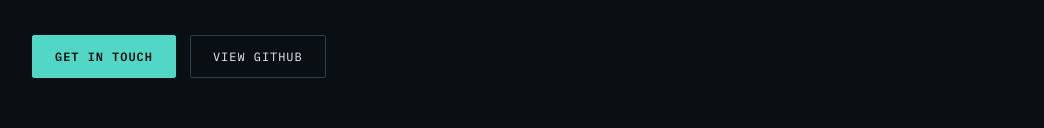
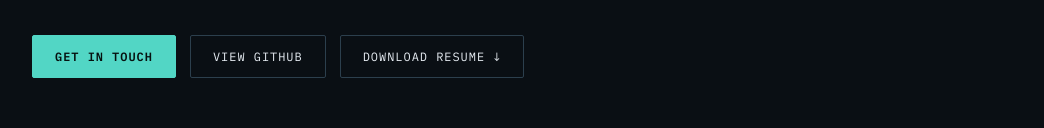
Before and after one commit to abhijarvis/Abhishek_website, a plain HTML site: page index.html in a window 1280 px wide. Shown: the part 486-614 px from the top of the page, without its empty margins (116-1160 px from the left). Drawn offline with Linux system fonts and the light colour scheme.

Commit message:
Add Download Resume button to portfolio

```diff
--- a/index.html
+++ b/index.html
@@ -20,18 +20,9 @@ h2{font:13px var(--mono);letter-spacing:.12em;text-transform:uppercase;color:var
 </head>
 <body>
 <nav><div class="wrap"><a class="logo" href="#top">ABHISHEK PANDIT</a><ul class="navlinks"><li><a href="#about">About</a></li><li><a href="#work">What I Do</a></li><li><a href="#skills">Skills</a></li><li><a href="#experience">Experience</a></li><li><a href="#contact">Contact</a></li></ul></div></nav>
-<header class="hero" id="top"><div class="wrap"><div class="hero-eyebrow">Senior Software Engineer · Safety-Critical Embedded Systems</div><h1>I build the software that keeps <span class="accent">closed-loop control</span> honest — from sensor to engine.</h1><p class="hero-sub">8+ years designing embedded software and hardware, now focused on FADEC and avionics ECU platforms at Tata Consultancy Services. Requirements to verification, with nothing left to chance.</p><div class="hero-actions"><a class="btn btn-primary" href="#contact">Get in touch</a><a class="btn btn-ghost" href="https://github.com/abhijarvis" target="_blank" rel="noopener">View GitHub</a></div>
+<header class="hero" id="top"><div class="wrap"><div class="hero-eyebrow">Senior Software Engineer · Safety-Critical Embedded Systems</div><h1>I build the software that keeps <span class="accent">closed-loop control</span> honest — from sensor to engine.</h1><p class="hero-sub">8+ years designing embedded software and hardware, now focused on FADEC and avionics ECU platforms at Tata Consultancy Services. Requirements to verification, with nothing left to chance.</p><div class="hero-actions"><a class="btn btn-primary" href="#contact">Get in touch</a><a class="btn btn-ghost" href="https://github.com/abhijarvis" target="_blank" rel="noopener">View GitHub</a><a class="btn btn-ghost" href="Abhishek_Pandit_Resume_Airbus_Avionics.pdf" download>Download Resume ↓</a></div>
 <div class="loop-wrap"><div class="loop-title"><span>FADEC</span> CONTROL LOOP</div><p class="loop-sub">A closed-loop control system continuously monitors engine parameters, computes control actions, commands actuators, and verifies the resulting engine response.</p>
-<div class="control-loop">
-<div class="loop-card sensor"><div class="loop-icon">⌁</div><h3>SENSORS</h3><div class="loop-label">ENGINE STATE</div><div class="loop-divider"></div><p class="loop-desc">Measure engine parameters such as temperature, pressure, speed and other operating conditions.</p></div>
-<div class="loop-arrow">→</div>
-<div class="loop-card fadec"><div class="loop-icon">▣</div><h3>FADEC</h3><div class="loop-label">CONTROL LOGIC</div><div class="loop-divider"></div><p class="loop-desc">Processes sensor data and executes control algorithms to determine the required engine commands.</p></div>
-<div class="loop-arrow">→</div>
-<div class="loop-card actuator"><div class="loop-icon">⚙</div><h3>ACTUATOR</h3><div class="loop-label">COMMAND</div><div class="loop-divider"></div><p class="loop-desc">Converts FADEC control signals into physical actions that influence engine operation.</p></div>
-<div class="loop-arrow">→</div>
-<div class="loop-card engine"><div class="loop-icon">◉</div><h3>ENGINE</h3><div class="loop-label">RESPONSE</div><div class="loop-divider"></div><p class="loop-desc">Responds to commands and produces the required output and operating state.</p></div>
-</div>
-<div class="feedback"><span class="feedback-flow">➤</span><div class="feedback-label"><strong>FEEDBACK &amp; VERIFICATION</strong><span>Engine response is measured and verified before the next control cycle.</span></div></div>
+<div class="control-loop"><div class="loop-card sensor"><div class="loop-icon">⌁</div><h3>SENSORS</h3><div class="loop-label">ENGINE STATE</div><div class="loop-divider"></div><p class="loop-desc">Measure engine parameters such as temperature, pressure, speed and other operating conditions.</p></div><div class="loop-arrow">→</div><div class="loop-card fadec"><div class="loop-icon">▣</div><h3>FADEC</h3><div class="loop-label">CONTROL LOGIC</div><div class="loop-divider"></div><p class="loop-desc">Processes sensor data and executes control algorithms to determine the required engine commands.</p></div><div class="loop-arrow">→</div><div class="loop-card actuator"><div class="loop-icon">⚙</div><h3>ACTUATOR</h3><div class="loop-label">COMMAND</div><div class="loop-divider"></div><p class="loop-desc">Converts FADEC control signals into physical actions that influence engine operation.</p></div><div class="loop-arrow">→</div><div class="loop-card engine"><div class="loop-icon">◉</div><h3>ENGINE</h3><div class="loop-label">RESPONSE</div><div class="loop-divider"></div><p class="loop-desc">Responds to commands and produces the required output and operating state.</p></div></div><div class="feedback"><span class="feedback-flow">➤</span><div class="feedback-label"><strong>FEEDBACK &amp; VERIFICATION</strong><span>Engine response is measured and verified before the next control cycle.</span></div></div>
 </div></div></header>
 <section id="about"><div class="wrap"><h2>01 — About</h2><div class="about-grid"><div class="about-copy"><p>I'm a <strong>Senior Software Engineer</strong> with <strong>8+ years</strong> of experience across embedded systems and IoT, currently working on safety-critical avionics software — specifically <strong>FADEC</strong> and ECU platforms — as a Senior Designer at <strong>Tata Consultancy Services</strong> in Bengaluru.</p><p>My background spans system requirements, architecture and modeling, implementation, verification and validation, structural coverage across Statement, Branch and MC/DC, and production acceptance testing.</p><p>I also built IoT hardware and firmware from the ground up, including custom PCBs, sensor libraries and cloud-connected devices, giving me a systems-level view from hardware interfaces to software behaviour.</p></div><div class="panel"><div class="metric"><div class="metric-value">8+ yrs</div><div class="metric-label">Embedded &amp; safety-critical software</div></div><div class="metric"><div class="metric-value">5</div><div class="metric-label">Companies — IoT to avionics</div></div><div class="metric"><div class="metric-value">MC/DC</div><div class="metric-label">Structural coverage discipline</div></div></div></div></div></section>
 <section id="work"><div class="wrap"><h2>02 — What I Do</h2><div class="service-grid"><div class="service"><div class="service-num">01</div><h3>Embedded Software Development</h3><p>Scalable, verifiable software in Embedded C and Python, built for performance and reliability on embedded hardware.</p></div><div class="service"><div class="service-num">02</div><h3>Verification &amp; Validation</h3><p>Unit and regression testing with VectorCAST, structural coverage analysis and production acceptance testing.</p></div><div class="service"><div class="service-num">03</div><h3>Embedded Hardware Development</h3><p>Full lifecycle hardware development from ideation to product release, with practical PCB and firmware experience.</p></div><div class="service"><div class="service-num">04</div><h3>PCB Design</h3><p>Multi-layer, space-optimized PCB and schematic design using EasyEDA and hands-on embedded engineering experience.</p></div></div></div></section>
```
